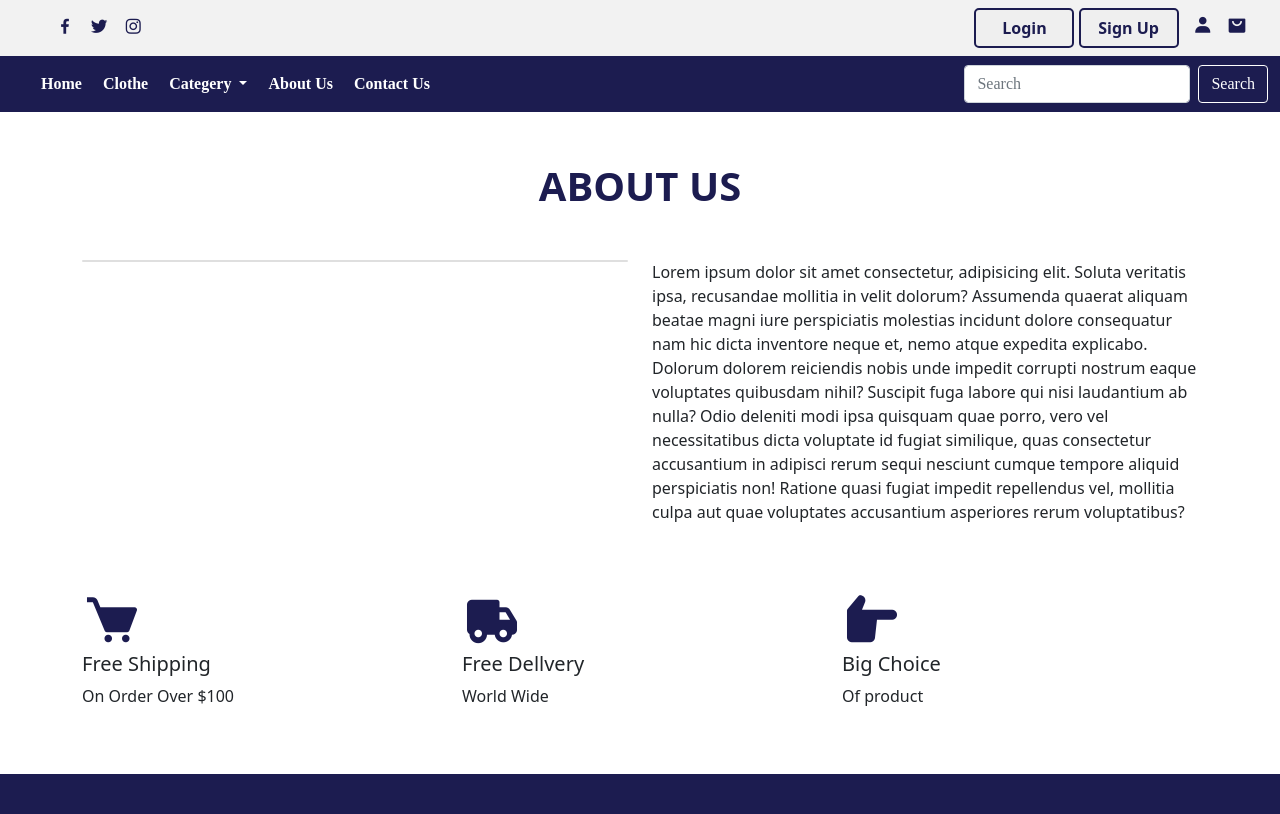
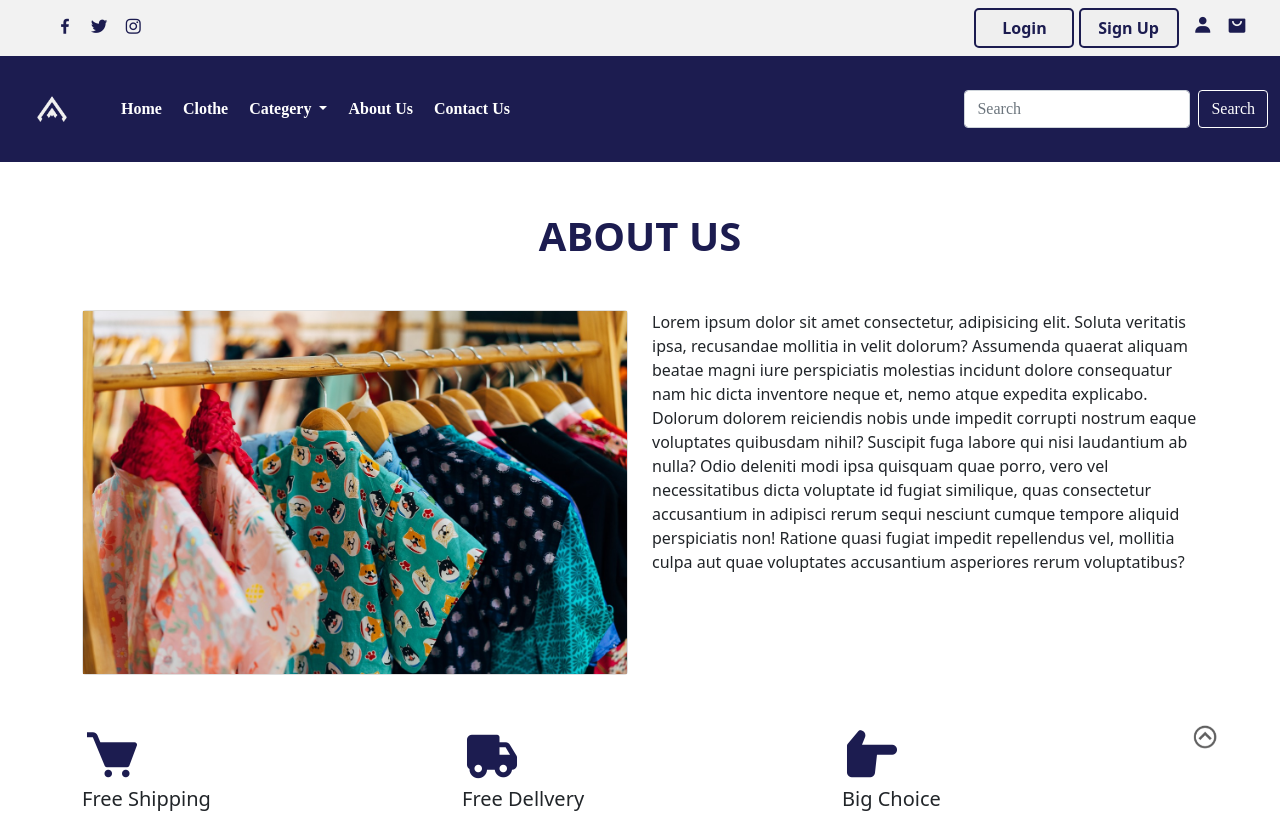
Before and after one commit to banty9672/commrce, a plain HTML site: page about.html in a window 1280 px wide. Shown: the top 814 px of the page. Drawn offline with nearby package versions, Linux system fonts and the light colour scheme.

Commit message:
Update about.html

```diff
--- a/about.html
+++ b/about.html
@@ -319,7 +319,7 @@
         height: 50vh;
         margin-top: 50px;
         background: linear-gradient(rgba(0, 0, 0, 0.3), rgba(0, 0, 0, 0.3)),
-          url(image/banner.png);
+          url(banner.png);
       }
       .banner .content {
         text-align: center;
@@ -532,7 +532,7 @@
       <nav class="navbar navbar-expand-lg" id="navbar">
         <div class="container-fluid">
           <a class="navbar-brand" href="#"
-            ><img src="image/fashion-removebg-preview.png" alt="" width="80px"
+            ><img src="fashion-removebg-preview.png" alt="" width="80px"
           /></a>
           <button
             class="navbar-toggler"
@@ -613,7 +613,7 @@
         <div class="row" style="margin-top: 50px;">
             <div class="col-md-6 py-3 py-md-0">
                 <div class="card">
-                    <img src="image/about.png" alt="">
+                    <img src="about.png" alt="">
                 </div>
             </div>
             <div class="col-md-6 py-3 py-md-0">
@@ -722,7 +722,7 @@
     </footer>
 
     <a href="#" class="arrow"
-      ><i><img src="image/arrow-removebg-preview.png" alt="" width="50px" /></i
+      ><i><img src="arrow-removebg-preview.png" alt="" width="50px" /></i
     ></a>
 
     <script
```
